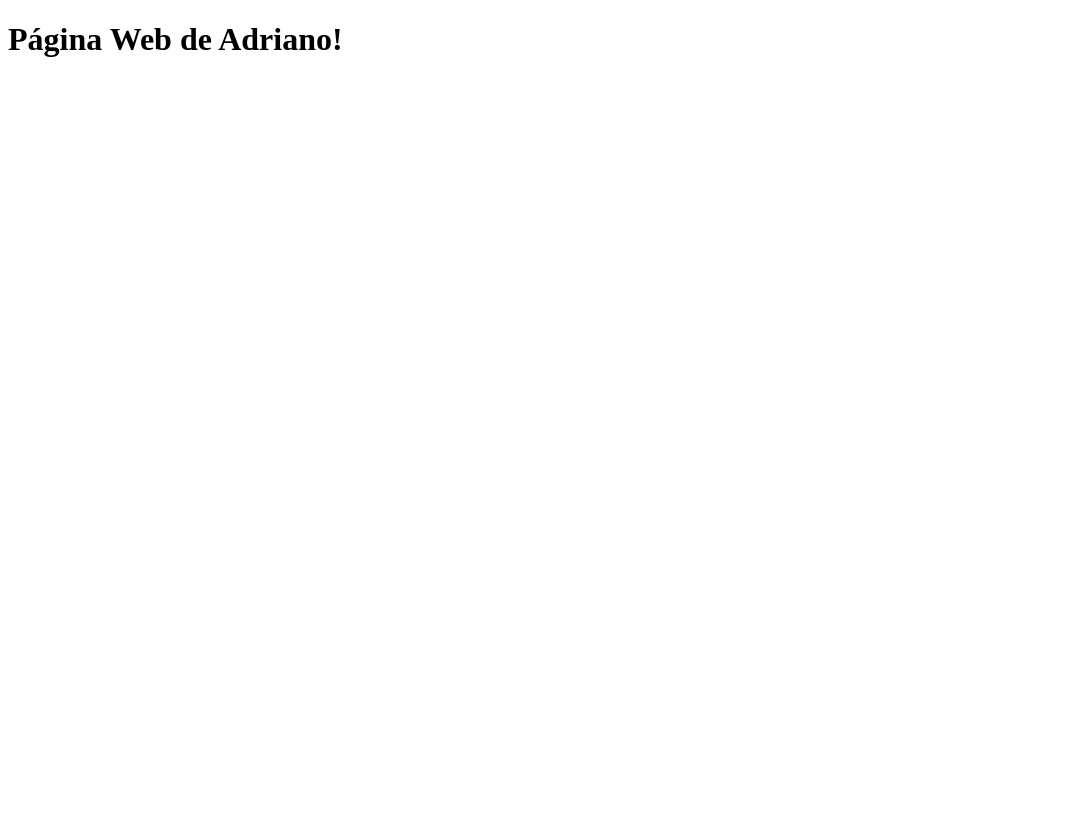
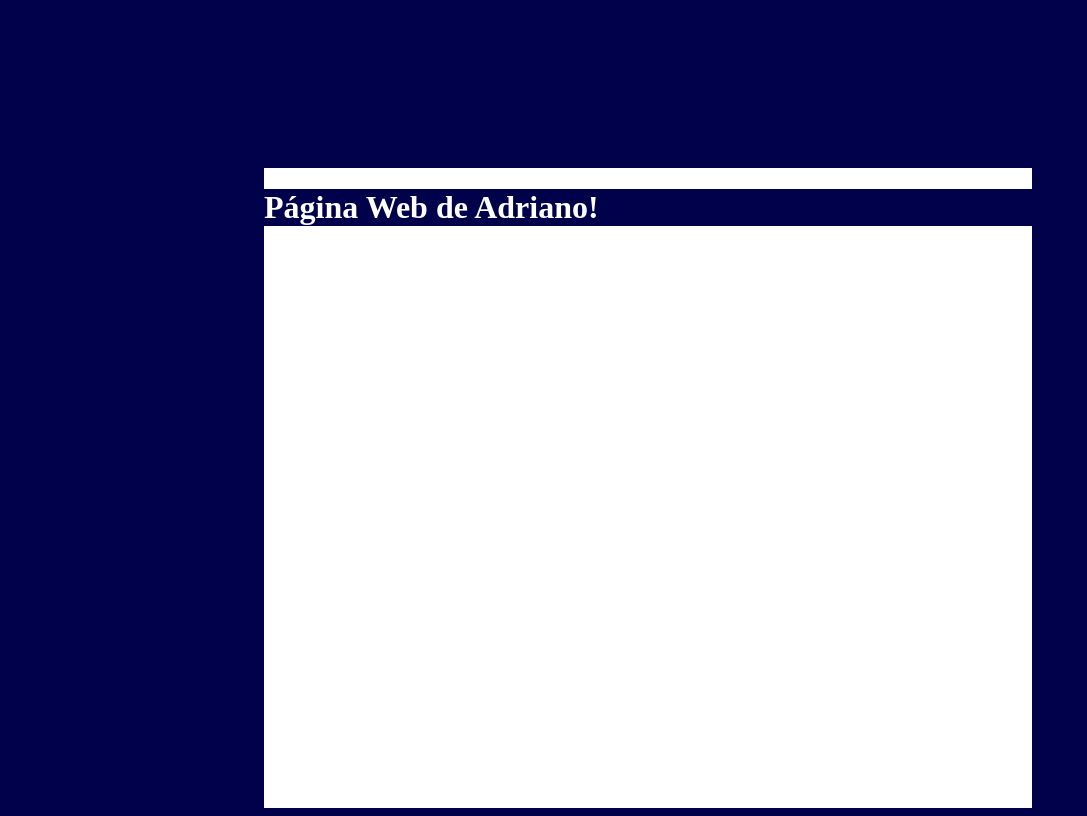
Before and after one commit to adrianoosses/personalWebsite, a plain HTML site: page index.html in a window 1280 px wide. Shown: the whole page, without its empty margins (0-1087 px from the left). Drawn offline with Linux system fonts and the light colour scheme.

Commit message:
readme actualizado

```diff
--- a/css/estilos.css
+++ b/css/estilos.css
@@ -0,0 +1,45 @@
+/* Estructura */
+*{
+    background-color: rgb(0, 0, 75)
+}
+.estructuraPrincipal{
+    height: 50em;
+    width: 80em;
+    display: flex;
+    justify-content: center;
+    align-items: center;
+    flex-direction: row;
+}
+.marcoI{
+    height: 100%;
+    width: 20%;
+    background-color: rgb(0, 0, 75);
+}
+.estructuraCentral{
+    height: 100%;
+    width: 60%;
+    justify-content: center;
+    align-items: center;
+    display: flex;
+    flex-direction: column;
+}
+
+.marcoD{
+    height: 100%;
+    width: 20%;
+    background-color: rgb(0, 0, 75);
+}
+
+.margenSuperior{
+    height: 20%;
+    width: 100%;
+    justify-content: center;
+    align-items: center;
+    background-color: rgb(0, 0, 75);
+}
+.estructuraContenido{
+    height: 80%;
+    width: 100%;
+    color: white;
+    background-color: rgb(255, 255, 255);
+}
--- a/index.html
+++ b/index.html
@@ -7,7 +7,17 @@
     <link rel="stylesheet" href="css/estilos.css">
 </head>
 <body>
-    <h1>Página Web de Adriano!</h1>
+    <div class="estructuraPrincipal">
+        <div class="marcoI"></div>
+        <div class="estructuraCentral">
+            <div class="margenSuperior"></div>
+            <div class="estructuraContenido">
+                <h1>Página Web de Adriano!</h1>
+            </div>
+        </div>
+        <div class="marcoD"></div>
+    </div>
+
 <script src="js/scripts.js"></script>
 </body>
 </html>
```
